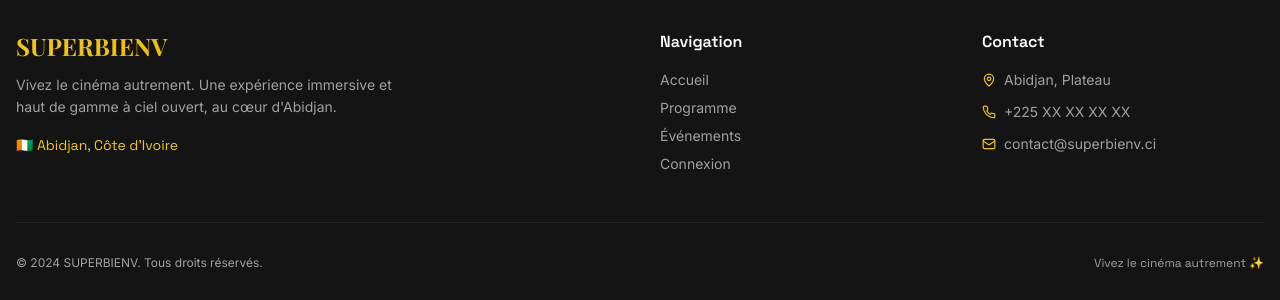
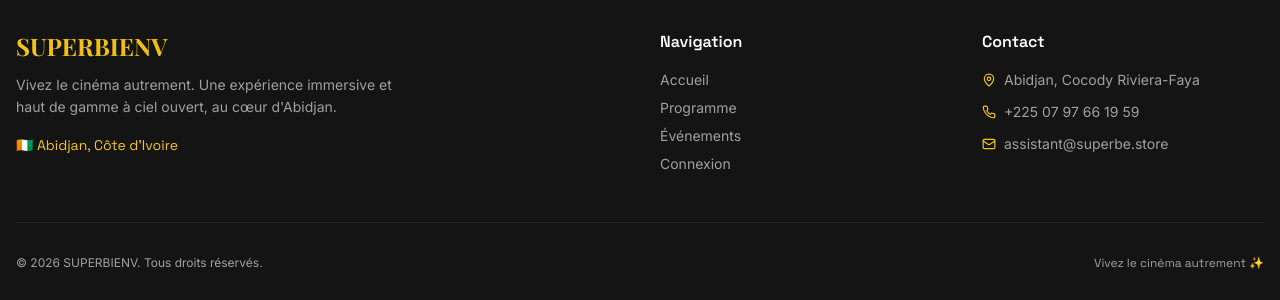
Before and after one commit to Khaloou00/superbienv, a React (Vite) app in the folder mon-app/: page / in a window 1280 px wide. Shown: the part 2543-2843 px from the top of the page. Built offline with nearby package versions, Linux system fonts and the light colour scheme; no server answers.

Commit message:
update: footer information

```diff
--- a/mon-app/src/components/layout/Footer.jsx
+++ b/mon-app/src/components/layout/Footer.jsx
@@ -24,14 +24,14 @@ export default function Footer() {
           <div>
             <h4 className="font-label font-semibold text-white mb-4">Contact</h4>
             <ul className="space-y-3 text-sm text-muted">
-              <li className="flex items-center gap-2"><MapPin size={14} className="text-gold flex-shrink-0" /> Abidjan, Plateau</li>
-              <li className="flex items-center gap-2"><Phone size={14} className="text-gold flex-shrink-0" /> +225 XX XX XX XX</li>
-              <li className="flex items-center gap-2"><Mail size={14} className="text-gold flex-shrink-0" /> contact@superbienv.ci</li>
+              <li className="flex items-center gap-2"><MapPin size={14} className="text-gold flex-shrink-0" /> Abidjan, Cocody Riviera-Faya</li>
+              <li className="flex items-center gap-2"><Phone size={14} className="text-gold flex-shrink-0" /> +225 07 97 66 19 59</li>
+              <li className="flex items-center gap-2"><Mail size={14} className="text-gold flex-shrink-0" /> assistant@superbe.store</li>
             </ul>
           </div>
         </div>
         <div className="border-t border-white/5 pt-8 flex flex-col md:flex-row items-center justify-between gap-4 text-xs text-muted">
-          <p>© 2024 SUPERBIENV. Tous droits réservés.</p>
+          <p>© 2026 SUPERBIENV. Tous droits réservés.</p>
           <p className="font-label">Vivez le cinéma autrement ✨</p>
         </div>
       </div>
```
